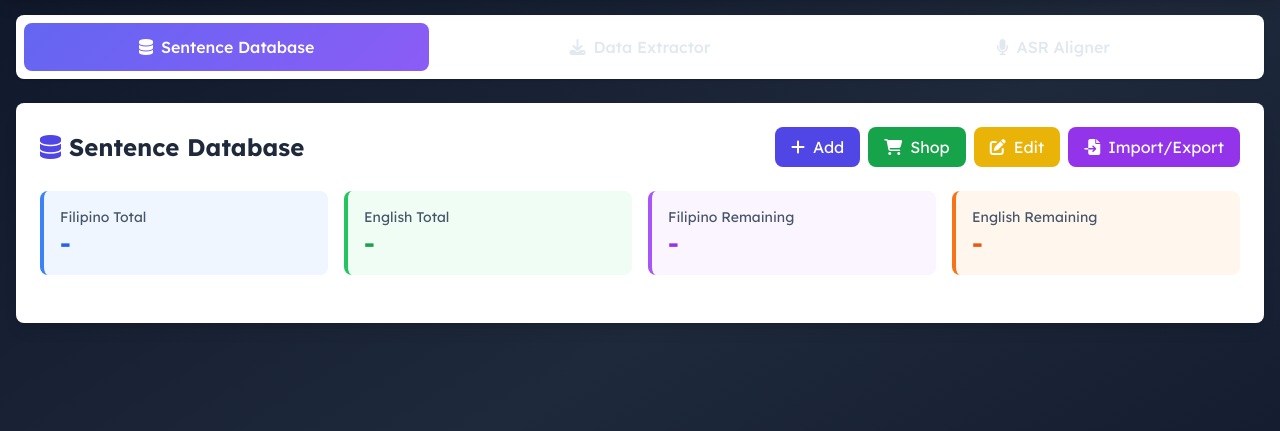
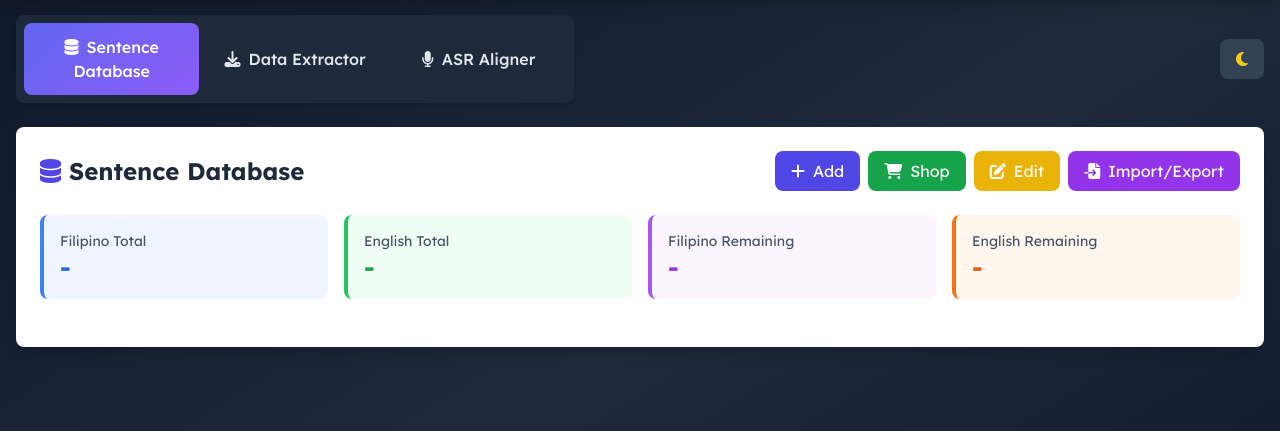
Before and after one commit to masusbilla4/one-ai-tool, a Flask app: template templates/main_dashboard.html in a window 1280 px wide. Shown: the part 65-496 px from the top of the page. Run offline with Flask 3, Linux system fonts and the light colour scheme; the template is opened without the code that fills it: most values are stand-ins (such as "Sample title", 1, 10 or a date in 2020); some libraries are stand-ins or nearby versions.

Commit message:
Style: Dark theme with night mode toggle
- Logo font: Outfit (Google Sans Flex alternative)
- Logo color: Yellow/Gold with glow effect
- Background: Dark slate gradients
- Night mode toggle button (moon/sun icon)
- Dark input fields with light text
- Persistent theme preference (localStorage)
- All text labels visible on dark background

```diff
--- a/templates/main_dashboard.html
+++ b/templates/main_dashboard.html
@@ -19,6 +19,18 @@
             font-size: 0.9rem; transition: all 0.2s; background: #1f2937; color: #e5e7eb;
         }
         .input-field:focus { outline: none; border-color: #6366f1; box-shadow: 0 0 0 3px rgba(99,102,241,0.2); background: #374151; }
+
+        /* Dark theme content cards */
+        .content-card {
+            background: linear-gradient(135deg, #1e293b 0%, #334155 100%);
+            color: #e2e8f0;
+        }
+        .content-card h1, .content-card h2, .content-card h3 {
+            color: #f1f5f9;
+        }
+        .content-card p, .content-card label {
+            color: #cbd5e1;
+        }
     </style>
 </head>
 <body class="bg-gradient-to-br from-slate-900 via-slate-800 to-slate-900 min-h-screen text-slate-200">
@@ -52,15 +64,21 @@
     <div class="pt-20 pb-8">
         <div class="max-w-7xl mx-auto px-4">
             <!-- Tab Navigation -->
-            <div class="flex space-x-2 mb-6 bg-white p-2 rounded-lg shadow">
+            <div class="flex justify-between items-center mb-6">
+                <div class="flex space-x-2 bg-slate-800 p-2 rounded-lg shadow">
                     <button onclick="switchTab('sentencedb')" class="tab-btn active flex-1 py-3 px-4 rounded-lg transition font-medium">
                         <i class="fas fa-database mr-2"></i>Sentence Database
                     </button>
-                <button onclick="switchTab('extractor')" class="tab-btn flex-1 py-3 px-4 rounded-lg transition font-medium hover:bg-slate-100">
+                    <button onclick="switchTab('extractor')" class="tab-btn flex-1 py-3 px-4 rounded-lg transition font-medium hover:bg-slate-700">
                         <i class="fas fa-download mr-2"></i>Data Extractor
                     </button>
-                <button onclick="switchTab('asr')" class="tab-btn flex-1 py-3 px-4 rounded-lg transition font-medium hover:bg-slate-100">
+                    <button onclick="switchTab('asr')" class="tab-btn flex-1 py-3 px-4 rounded-lg transition font-medium hover:bg-slate-700">
                         <i class="fas fa-microphone mr-2"></i>ASR Aligner
+                    </button>
+                </div>
+                <!-- Night Mode Toggle -->
+                <button onclick="toggleNightMode()" class="bg-slate-700 hover:bg-slate-600 px-4 py-2 rounded-lg transition" title="Toggle Night Mode">
+                    <i class="fas fa-moon text-yellow-400" id="nightModeIcon"></i>
                 </button>
             </div>
 
@@ -876,7 +894,6 @@
             const icon = document.getElementById(iconId);
 
             if (section.classList.contains('hidden') || section.style.display === 'none') {
-                // Show section
                 section.classList.remove('hidden');
                 section.style.display = 'block';
                 if (icon) {
@@ -884,7 +901,6 @@
                     icon.classList.add('fa-chevron-down');
                 }
             } else {
-                // Hide section
                 section.classList.add('hidden');
                 section.style.display = 'none';
                 if (icon) {
@@ -893,6 +909,51 @@
                 }
             }
         }
+
+        // ========== NIGHT MODE TOGGLE ==========
+        let isNightMode = true;
+        function toggleNightMode() {
+            isNightMode = !isNightMode;
+            const icon = document.getElementById('nightModeIcon');
+            const cards = document.querySelectorAll('.bg-white');
+            const texts = document.querySelectorAll('h1, h2, h3, p, label, th');
+
+            if (isNightMode) {
+                // Enable night mode
+                icon.classList.remove('fa-sun', 'text-yellow-400');
+                icon.classList.add('fa-moon', 'text-yellow-400');
+                cards.forEach(card => {
+                    card.classList.remove('bg-white');
+                    card.classList.add('bg-slate-800');
+                });
+                texts.forEach(text => {
+                    if (!text.classList.contains('text-white') && !text.classList.contains('text-slate-200')) {
+                        text.classList.add('text-slate-200');
+                    }
+                });
+                localStorage.setItem('nightMode', 'true');
+            } else {
+                // Disable night mode
+                icon.classList.remove('fa-moon', 'text-yellow-400');
+                icon.classList.add('fa-sun', 'text-yellow-400');
+                cards.forEach(card => {
+                    card.classList.remove('bg-slate-800');
+                    card.classList.add('bg-white');
+                });
+                texts.forEach(text => {
+                    text.classList.remove('text-slate-200');
+                });
+                localStorage.setItem('nightMode', 'false');
+            }
+        }
+
+        // Restore night mode preference
+        document.addEventListener('DOMContentLoaded', function() {
+            const savedMode = localStorage.getItem('nightMode');
+            if (savedMode === 'false') {
+                toggleNightMode();
+            }
+        });
     </script>
 </body>
 </html>
```
Lines whose indentation alone changed are shown as unchanged.
